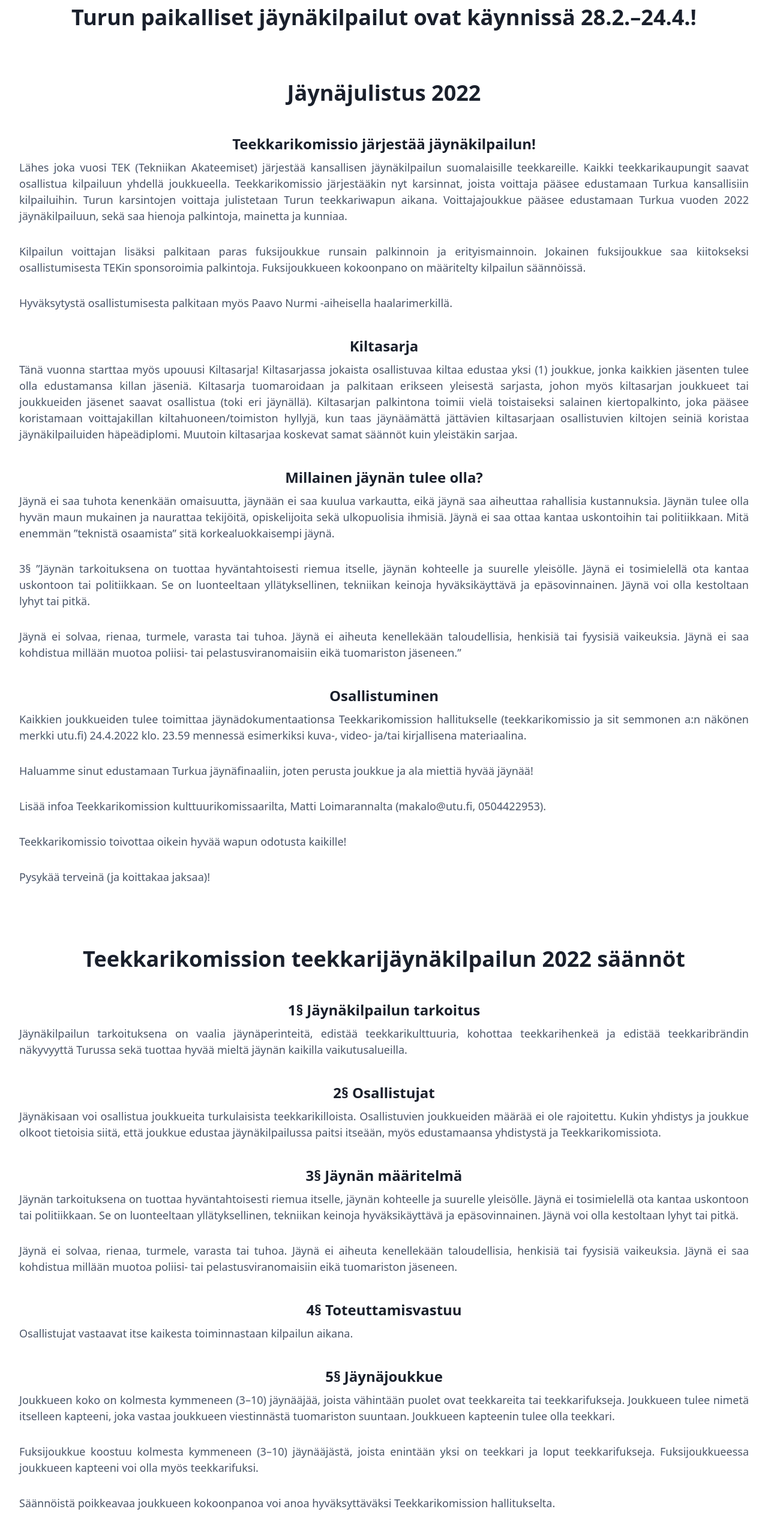
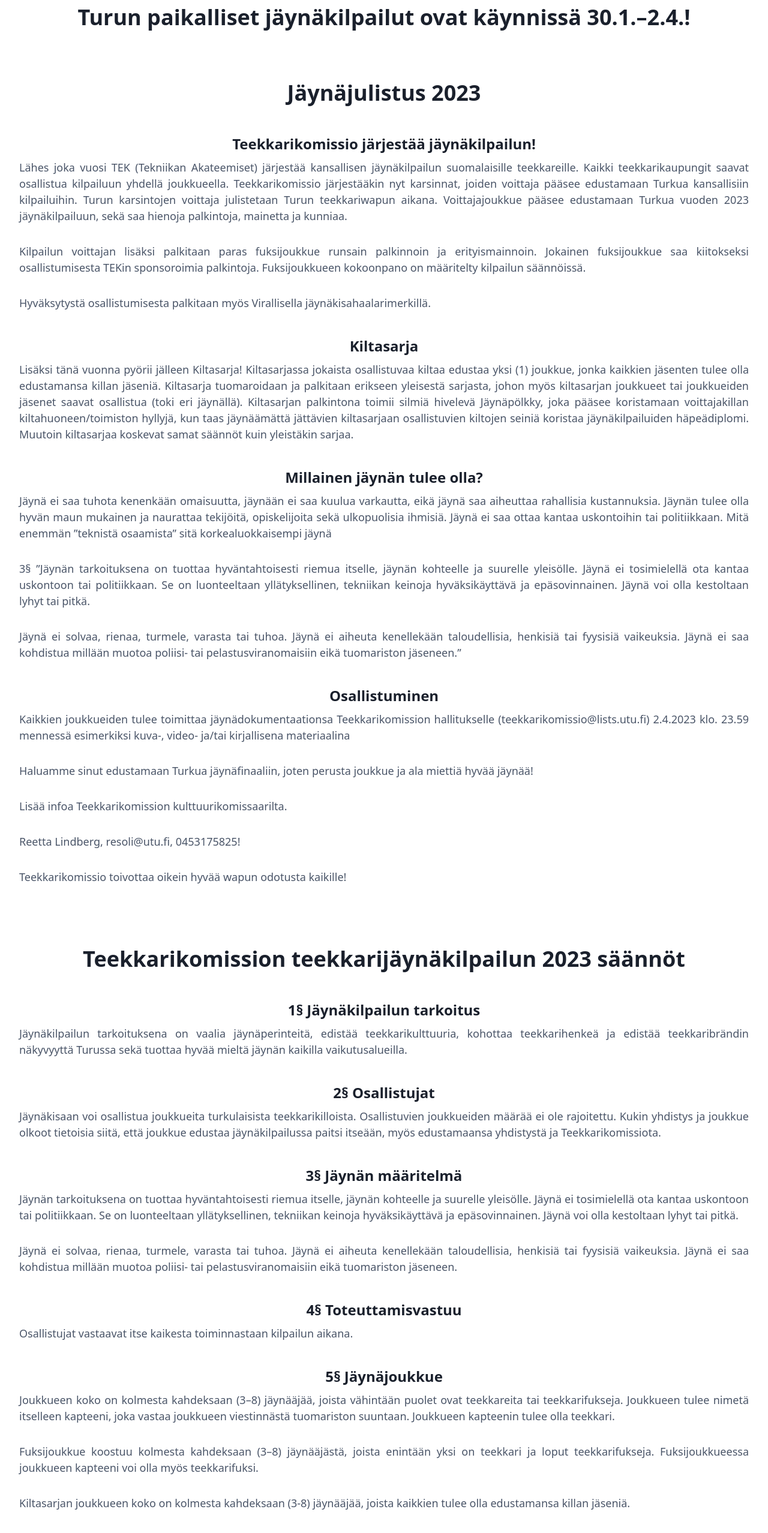
Before and after one commit to Teekkarikomissio/teekkarikomissio.fi, a Next.js app: page /fi/jaynakilpailut in a window 1280 px wide. Shown: the part 120-2676 px from the top of the page at 60% size. Built offline with nearby package versions, Linux system fonts and the light colour scheme; what next would draw is missing.

Commit message:
Updated contents of jäynä competition

```diff
--- a/pages/[lang]/jaynakilpailut.js
+++ b/pages/[lang]/jaynakilpailut.js
@@ -45,6 +45,7 @@ const JaynaCompetition = () => {
       <H3>{t('jaynaRuleHeading5')}</H3>
       <LongText>{t('jaynaRuleText6')}</LongText>
       <LongText>{t('jaynaRuleText7')}</LongText>
+      <LongText>{t('jaynaRuleText19')}</LongText>
       <LongText>{t('jaynaRuleText8')}</LongText>
       <H3>{t('jaynaRuleHeading6')}</H3>
       <LongText>{t('jaynaRuleText9')}</LongText>
--- a/static-translations/locales/fi/jaynacompetition.js
+++ b/static-translations/locales/fi/jaynacompetition.js
@@ -1,24 +1,24 @@
 export default {
     metaTitle: 'Jäynäkilpailut',
-    jaynacompetitionHeading: 'Turun paikalliset jäynäkilpailut ovat käynnissä 28.2.–24.4.!',
-    jaynajulistus: 'Jäynäjulistus 2022',
+    jaynacompetitionHeading: 'Turun paikalliset jäynäkilpailut ovat käynnissä 30.1.–2.4.!',
+    jaynajulistus: 'Jäynäjulistus 2023',
     jaynaHeading1: 'Teekkarikomissio järjestää jäynäkilpailun!',
     jaynaHeading2: 'Millainen jäynän tulee olla?',
     jaynaHeading3: 'Osallistuminen',
     jaynaHeading4: 'Kiltasarja',
-    jaynaText1: 'Lähes joka vuosi TEK (Tekniikan Akateemiset) järjestää kansallisen jäynäkilpailun suomalaisille teekkareille. Kaikki teekkarikaupungit saavat osallistua kilpailuun yhdellä joukkueella. Teekkarikomissio järjestääkin nyt karsinnat, joista voittaja pääsee edustamaan Turkua kansallisiin kilpailuihin. Turun karsintojen voittaja julistetaan Turun teekkariwapun aikana. Voittajajoukkue pääsee edustamaan Turkua vuoden 2022 jäynäkilpailuun, sekä saa hienoja palkintoja, mainetta ja kunniaa.',
+    jaynaText1: 'Lähes joka vuosi TEK (Tekniikan Akateemiset) järjestää kansallisen jäynäkilpailun suomalaisille teekkareille. Kaikki teekkarikaupungit saavat osallistua kilpailuun yhdellä joukkueella. Teekkarikomissio järjestääkin nyt karsinnat, joiden voittaja pääsee edustamaan Turkua kansallisiin kilpailuihin. Turun karsintojen voittaja julistetaan Turun teekkariwapun aikana. Voittajajoukkue pääsee edustamaan Turkua vuoden 2023 jäynäkilpailuun, sekä saa hienoja palkintoja, mainetta ja kunniaa.',
     jaynaText2: 'Kilpailun voittajan lisäksi palkitaan paras fuksijoukkue runsain palkinnoin ja erityismainnoin. Jokainen fuksijoukkue saa kiitokseksi osallistumisesta TEKin sponsoroimia palkintoja. Fuksijoukkueen kokoonpano on määritelty kilpailun säännöissä.',
-    jaynaText3: 'Hyväksytystä osallistumisesta palkitaan myös Paavo Nurmi -aiheisella haalarimerkillä.',
-    jaynaText4: 'Jäynä ei saa tuhota kenenkään omaisuutta, jäynään ei saa kuulua varkautta, eikä jäynä saa aiheuttaa rahallisia kustannuksia. Jäynän tulee olla hyvän maun mukainen ja naurattaa tekijöitä, opiskelijoita sekä ulkopuolisia ihmisiä. Jäynä ei saa ottaa kantaa uskontoihin tai politiikkaan. Mitä enemmän ”teknistä osaamista” sitä korkealuokkaisempi jäynä.',
+    jaynaText3: 'Hyväksytystä osallistumisesta palkitaan myös Virallisella jäynäkisahaalarimerkillä.',
+    jaynaText4: 'Jäynä ei saa tuhota kenenkään omaisuutta, jäynään ei saa kuulua varkautta, eikä jäynä saa aiheuttaa rahallisia kustannuksia. Jäynän tulee olla hyvän maun mukainen ja naurattaa tekijöitä, opiskelijoita sekä ulkopuolisia ihmisiä. Jäynä ei saa ottaa kantaa uskontoihin tai politiikkaan. Mitä enemmän ”teknistä osaamista” sitä korkealuokkaisempi jäynä',
     jaynaText5: '3§ ”Jäynän tarkoituksena on tuottaa hyväntahtoisesti riemua itselle, jäynän kohteelle ja suurelle yleisölle. Jäynä ei tosimielellä ota kantaa uskontoon tai politiikkaan. Se on luonteeltaan yllätyksellinen, tekniikan keinoja hyväksikäyttävä ja epäsovinnainen. Jäynä voi olla kestoltaan lyhyt tai pitkä.',
     jaynaText6: 'Jäynä ei solvaa, rienaa, turmele, varasta tai tuhoa. Jäynä ei aiheuta kenellekään taloudellisia, henkisiä tai fyysisiä vaikeuksia. Jäynä ei saa kohdistua millään muotoa poliisi- tai pelastusviranomaisiin eikä tuomariston jäseneen.”',
-    jaynaText7: 'Kaikkien joukkueiden tulee toimittaa jäynädokumentaationsa Teekkarikomission hallitukselle (teekkarikomissio ja sit semmonen a:n näkönen merkki utu.fi) 24.4.2022 klo. 23.59 mennessä esimerkiksi kuva-, video- ja/tai kirjallisena materiaalina.',
+    jaynaText7: 'Kaikkien joukkueiden tulee toimittaa jäynädokumentaationsa Teekkarikomission hallitukselle (teekkarikomissio@lists.utu.fi) 2.4.2023 klo. 23.59 mennessä esimerkiksi kuva-, video- ja/tai kirjallisena materiaalina',
     jaynaText8: 'Haluamme sinut edustamaan Turkua jäynäfinaaliin, joten perusta joukkue ja ala miettiä hyvää jäynää!',
-    jaynaText9: 'Lisää infoa Teekkarikomission kulttuurikomissaarilta, Matti Loimarannalta (makalo@utu.fi, 0504422953).',
-    jaynaText10: 'Teekkarikomissio toivottaa oikein hyvää wapun odotusta kaikille!',
-    jaynaText11: 'Pysykää terveinä (ja koittakaa jaksaa)!',
-    jaynaText12: 'Tänä vuonna starttaa myös upouusi Kiltasarja! Kiltasarjassa jokaista osallistuvaa kiltaa edustaa yksi (1) joukkue, jonka kaikkien jäsenten tulee olla edustamansa killan jäseniä. Kiltasarja tuomaroidaan ja palkitaan erikseen yleisestä sarjasta, johon myös kiltasarjan joukkueet tai joukkueiden jäsenet saavat osallistua (toki eri jäynällä). Kiltasarjan palkintona toimii vielä toistaiseksi salainen kiertopalkinto, joka pääsee koristamaan voittajakillan kiltahuoneen/toimiston hyllyjä, kun taas jäynäämättä jättävien kiltasarjaan osallistuvien kiltojen seiniä koristaa jäynäkilpailuiden häpeädiplomi.  Muutoin kiltasarjaa koskevat samat säännöt kuin yleistäkin sarjaa.',
-    jaynaRules: 'Teekkarikomission teekkarijäynäkilpailun 2022 säännöt',
+    jaynaText9: 'Lisää infoa Teekkarikomission kulttuurikomissaarilta.',
+    jaynaText10: 'Reetta Lindberg, resoli@utu.fi, 0453175825!',
+    jaynaText11: 'Teekkarikomissio toivottaa oikein hyvää wapun odotusta kaikille!',
+    jaynaText12: 'Lisäksi tänä vuonna pyörii jälleen Kiltasarja! Kiltasarjassa jokaista osallistuvaa kiltaa edustaa yksi (1) joukkue, jonka kaikkien jäsenten tulee olla edustamansa killan jäseniä. Kiltasarja tuomaroidaan ja palkitaan erikseen yleisestä sarjasta, johon myös kiltasarjan joukkueet tai joukkueiden jäsenet saavat osallistua (toki eri jäynällä). Kiltasarjan palkintona toimii silmiä hivelevä Jäynäpölkky, joka pääsee koristamaan voittajakillan kiltahuoneen/toimiston hyllyjä, kun taas jäynäämättä jättävien kiltasarjaan osallistuvien kiltojen seiniä koristaa jäynäkilpailuiden häpeädiplomi.  Muutoin kiltasarjaa koskevat samat säännöt kuin yleistäkin sarjaa.',
+    jaynaRules: 'Teekkarikomission teekkarijäynäkilpailun 2023 säännöt',
     jaynaRuleHeading1: '1§ Jäynäkilpailun tarkoitus',
     jaynaRuleHeading2: '2§ Osallistujat',
     jaynaRuleHeading3: '3§ Jäynän määritelmä',
@@ -35,8 +35,9 @@ export default {
     jaynaRuleText3: 'Jäynän tarkoituksena on tuottaa hyväntahtoisesti riemua itselle, jäynän kohteelle ja suurelle yleisölle. Jäynä ei tosimielellä ota kantaa uskontoon tai politiikkaan. Se on luonteeltaan yllätyksellinen, tekniikan keinoja hyväksikäyttävä ja epäsovinnainen. Jäynä voi olla kestoltaan lyhyt tai pitkä.',
     jaynaRuleText4: 'Jäynä ei solvaa, rienaa, turmele, varasta tai tuhoa. Jäynä ei aiheuta kenellekään taloudellisia, henkisiä tai fyysisiä vaikeuksia. Jäynä ei saa kohdistua millään muotoa poliisi- tai pelastusviranomaisiin eikä tuomariston jäseneen.',
     jaynaRuleText5: 'Osallistujat vastaavat itse kaikesta toiminnastaan kilpailun aikana.',
-    jaynaRuleText6: 'Joukkueen koko on kolmesta kymmeneen (3–10) jäynääjää, joista vähintään puolet ovat teekkareita tai teekkarifukseja. Joukkueen tulee nimetä itselleen kapteeni, joka vastaa joukkueen viestinnästä tuomariston suuntaan. Joukkueen kapteenin tulee olla teekkari.',
-    jaynaRuleText7: 'Fuksijoukkue koostuu kolmesta kymmeneen (3–10) jäynääjästä, joista enintään yksi on teekkari ja loput teekkarifukseja. Fuksijoukkueessa joukkueen kapteeni voi olla myös teekkarifuksi.',
+    jaynaRuleText6: 'Joukkueen koko on kolmesta kahdeksaan (3–8) jäynääjää, joista vähintään puolet ovat teekkareita tai teekkarifukseja. Joukkueen tulee nimetä itselleen kapteeni, joka vastaa joukkueen viestinnästä tuomariston suuntaan. Joukkueen kapteenin tulee olla teekkari.',
+    jaynaRuleText7: 'Fuksijoukkue koostuu kolmesta kahdeksaan (3–8) jäynääjästä, joista enintään yksi on teekkari ja loput teekkarifukseja. Fuksijoukkueessa joukkueen kapteeni voi olla myös teekkarifuksi.',
+    jaynaRuleText19: 'Kiltasarjan joukkueen koko on kolmesta kahdeksaan (3-8) jäynääjää, joista kaikkien tulee olla edustamansa killan jäseniä.',
     jaynaRuleText8: 'Säännöistä poikkeavaa joukkueen kokoonpanoa voi anoa hyväksyttäväksi Teekkarikomission hallitukselta.',
     jaynaRuleText9: 'Tuomaristona toimii Teekkarikomission hallitus, joka kilpailuajan umpeuduttua päättää kokouksessaan voittajan. Kilpailun päätuomarina toimii istuva kulttuurikomissaari. Tuomariston tehtävänä on ohjata ja valvoa kilpailun kulkua. Lisäksi jokainen tuomariston jäsen on velvoitettu ohjeistamaan oman yhdistyksensä joukkueita sekä lisäämään jäynäkulttuuria ja -tietoisuutta yhdistyksessään kisojen jatkuvuuden takaamiseksi.',
     jaynaRuleText10: 'Jäynäkilpailun aikataulun, kilpailuajan ja muut yksityiskohdat määrittelee Teekkarikomission hallitus jäynäjulistuksessa.',
--- a/static-translations/locales/sv/jaynacompetition.js
+++ b/static-translations/locales/sv/jaynacompetition.js
@@ -1,24 +1,24 @@
 export default {
     metaTitle: 'Jäynätavlingen',
-    jaynacompetitionHeading: 'Åbos regionala jäynätävlingar är i gång 28.2.–24.4.!',
-    jaynajulistus: 'Jäynämanifest 2022',
+    jaynacompetitionHeading: 'Åbos regionala jäynätävlingar är i gång 30.1.–2.4.!',
+    jaynajulistus: 'Jäynämanifest 2023',
     jaynaHeading1: 'Teknologkommissionen ordnar Teknologjäynätävling!',
     jaynaHeading2: 'Hurdan skall en jäynä vara?',
     jaynaHeading3: 'Deltagande',
     jaynaHeading4: 'Föreningsserien',
-    jaynaText1: 'Nästan varje år håller TEK (Tekniikan Akateemiset) en nationell jäynätävling för alla Finlands teknologer. Alla teknologorter får bidra till tävlingen med ett lag. Teknologkommissionen ordnar ett kval varifrån vinnarlaget reser vidare till den nationella finalen för att tävla mot andra teknologorter. Teknologkommissionen kommer att utse årets vinnare under teknologwappen. Vinnarna får representera Åbo i jäynätävlingen år 2022 och kommer att få fina priser, ära och berömmelse.',
+    jaynaText1: 'Nästan varje år håller TEK (Tekniikan Akateemiset) en nationell jäynätävling för alla Finlands teknologer. Alla teknologorter får bidra till tävlingen med ett lag. Teknologkommissionen ordnar ett kval varifrån vinnarlaget reser vidare till den nationella finalen för att tävla mot andra teknologorter. Teknologkommissionen kommer att utse årets vinnare under teknologwappen. Vinnarna får representera Åbo i jäynätävlingen år 2023 och kommer att få fina priser, ära och berömmelse.',
     jaynaText2: 'Vid sidan om tävlingens vinnare så belönas också det bästa gulislaget med flera pris och omnämningar. Varje gulislag får TEK sponsorerade pris som tack för deltagande. Gulislagens konfiguration är klargjort i tävlingens regler.',
     jaynaText3: 'För ett godkänt deltagande belönas man ytterligare med ett Officiellt jäynähalarmärke.',
     jaynaText4: 'En jäynä får inte förstöra egendom, man får inte stjäla något och inte orsaka några ekonomiska förluster. Jäynän skall vara i god smak och försöka bidra glädje till såväl idkaren som för utomstående personer. En jäynä får inte ha religiöst eller politiskt syfte. Ju mera ”teknisk kunskap” som används desto mera högklassad blir jäynän.',
     jaynaText5: '3§ "Målet med jäynän är att skapa godhjärtad fröjd åt sig själv, jäynäns recipient och allmänna publiken. Jäynän tar inte seriöst del i politik eller religion. Den är överraskande, använder sig av teknik och är okenventionell. Jäynän kan hålla på en kort stund eller en längre tid.',
     jaynaText6: 'Jäynän får ej förolämpa, fördärva, förstöra, stjäla eller orsaka helgerån. Jäynän får ej orsaka någon finansiella, fysiska, eller mentala problem. Jäynän får ej på något vis riktas mot polisen, räddningsmyndigheter eller juryn."',
-    jaynaText7: 'Alla lag skall skicka in sina tävlingsbidrag som fotodokument, videomaterial, skriftlig redogörelse eller som något annat passande sätt senast den 24.4.2022 kl. 23.59 till Teknologkommissionens styrelse (teekkarikomissio@utu.fi).',
+    jaynaText7: 'Alla lag skall skicka in sina tävlingsbidrag som fotodokument, videomaterial, skriftlig redogörelse eller som något annat passande sätt senast den 2.4.2023 kl. 23.59 till Teknologkommissionens styrelse (teekkarikomissio@lists.utu.fi).',
     jaynaText8: 'Vi vill ha just dig att representera Åbo till jäynäfinalen så grunda ett lag direkt och börja fundera på en bra jäynä!',
-    jaynaText9: 'Mera information fås av Teknologkommissionens kulturkommissarie, Matti Loimaranta (makalo@utu.fi, 0504422953).',
-    jaynaText10: 'För övrigt önskar Teknologkommissionen er alla trevliga kommande wappen!',
-    jaynaText11: 'Håll er friska (och försök hålla ut)!',
-    jaynaText12: 'I år startar också en splitterny tävlingsserie för ämnesföreningar! I föreningsserien representeras varje ämnesförening av ett (1) lag, där alla lagets medlemmar hör till den representerade ämnesföreningen. Föreningsserien döms skilt från den allmänna serien. Föreningsseriens deltagare får också delta i den allmänna serien (dock med en annan jäynä). Föreningsseriens pris är ett för tillfället hemligt vandringspris, som den vinnande ämnesföreningen kan använda för att pryda deras kafferum. De ämnesföreningar som inte deltar i föreningsserien kommer däremot att få ett skamdiplom upphängt i deras föreningsutrymme. Föreningsserien har annars samma regler som den allmänna tävlingsserien.',
-    jaynaRules: 'Teknologkommissionens jäynätävling 2022 regler',
+    jaynaText9: 'Mera information fås av Teknologkommissionens kulturkommissarie.',
+    jaynaText10: 'Reetta Lindberg, resoli@utu.fi, 0453175825',
+    jaynaText11: 'För övrigt önskar Teknologkommissionen er alla trevliga kommande wappen!',
+    jaynaText12: 'I år fortsätter också en tävlingsserie för ämnesföreningar! I Föreningsserien representeras varje ämnesförening av ett (1) lag, där alla lagets medlemmar hör till den representerade ämnesföreningen. Föreningsserien döms skilt från den allmänna serien. Föreningsseriens deltagare får också delta i den allmänna serien (dock med en annan jäynä). Föreningsseriens pris är Jäynäkubb, som den vinnande ämnesföreningen kan använda för att pryda deras kafferum. De ämnesföreningar som inte deltar i föreningsserien kommer däremot att få ett skamdiplom upphängt i deras föreningsutrymme. Föreningsserien har annars samma regler som den allmänna tävlingsserien.',
+    jaynaRules: 'Teknologkommissionens jäynätävling 2023 regler',
     jaynaRuleHeading1: '1§ Jäynätävlingens mening',
     jaynaRuleHeading2: '2§ Deltagare',
     jaynaRuleHeading3: '3§ Definition av jäynä',
@@ -35,16 +35,17 @@ export default {
     jaynaRuleText3: 'Målet med jäynän är att skapa godhjärtad fröjd åt sig själv, jäynäns recipient och allmänna publiken. Jäynän tar inte seriöst del i politik eller religion. Den är överraskande, använder sig av teknik och är okenventionell. Jäynän kan hålla på en kort stund eller en längre tid.',
     jaynaRuleText4: 'Jäynän får ej förolämpa, fördärva, förstöra, stjäla eller orsaka helgerån. Jäynän får ej orsaka någon finansiella, fysiska, eller mentala problem. Jäynän får ej på något vis riktas mot polisen, räddningsmyndigheter eller juryn.',
     jaynaRuleText5: 'Deltagarna bär själva ansvaret över sina handlingar under hela tävlingen.',
-    jaynaRuleText6: 'Lagstorleken är mellan tre och tio (3-10) jäynäre, varav minst hälften är teknologer eller teknologgulisar. Laget ska utse en kapten, som ansvarar för kommunikationen med juryn. Lagkaptenen bör vara teknolog.',
-    jaynaRuleText7: 'Gulislag består av tre till tio (3-10) jäynäre, varav högst en är teknolog och resten är teknologgulisar. I gulislag kan lagkaptenen vara gulis.',
+    jaynaRuleText6: 'Lagstorleken är mellan tre och åtta (3-8) jäynäre, varav minst hälften är teknologer eller teknologgulisar. Laget ska utse en kapten, som ansvarar för kommunikationen med juryn. Lagkaptenen bör vara teknolog.',
+    jaynaRuleText7: 'Gulislag består av tre till åtta (3-8) jäynäre, varav högst en är teknolog och resten är teknologgulisar. I gulislag kan lagkaptenen vara gulis.',
+    jaynaRuleText19: 'Ämnesförenings lags storlek är mellan tre och åtta (3-8) jäynäre, varav alla är medlemmar av gillet som de representerar.',
     jaynaRuleText8: 'Man kan be Teknologkommissionens styrelse om lov att delta med ett lag som inte möter ovanstående regler.',
-    jaynaRuleText9: 'Teknologkommissionens styrelse fungerar som tävlingens jury. Då jäynätävlinges tid är slut, utser juryn en vinnare. Teknolokommissionens sittande kulturkommissarie fungerar som huvuddomare. Juryns uppgift är att vägleda och övervaka tävlingens gång. Däröver är varje jurymedlem förpliktad att guida sin egen förenings lag och öka jäynäkultur och -tillkännedom i sin förening för att försäkra tävlingarnas framtid.',
+    jaynaRuleText9: 'Teknologkommissionens styrelse fungerar som tävlingens jury. Då jäynätävlinges tid är slut, utser juryn en vinnare. Teknolokommissionens sittande kulturkommissarie fungerar som huvuddomare. Juryns uppgift är att vägleda och övervaka tävlingens gång. Däröver är varje jurymedlem förpliktad att guida sin egen förenings lag och öka jäynäkultur och - tillkännedom i sin förening för att försäkra tävlingarnas framtid.',
     jaynaRuleText10: 'Jäynätävlingens tidtabell, tävlingstiden och andra detaljer bestämmer Teknologkommissionens styrelse i jäynämanifestet.',
     jaynaRuleText11: 'Då tävlingstiden tar slut, bör jäynädokumentationen vara levererad åt Teknologkommissionens styrelse. Under tävlingstiden gör lagen en (1) så rolig, aktuell, iögonfallande och teknologtraditionerna befrämjande jäynä som möjligt. Jäynän använd i tävlingen får laget ej ha använt tidigare.',
     jaynaRuleText12: 'Tävlingsområdet är Tellus land-, luft- och vattenområden. För jäynän utförda i rymden krävs särskilt tillstånd av Teknologkommissionen.',
     jaynaRuleText13: 'Utöver dessa regler, bör följas även EU:s lagstiftning, Finlands lag, rådande ordningsregler, goda seder och annat man kan råka tänka sig.',
     jaynaRuleText14: 'I tävlingens bedömning tas speciellt i beaktande artiklarna nämnda i paragraf tre (3). Lagen bör lägga stor uppmärksamhet på sin jäynäs verifierbarhet. Detta kan ske oralt, per text, monumentalt, visuellt, magnetiskt, eller på annat vis utsläppa jäynän in för bedömning åt juryn. Helst verifieras jäynörnä genom att filma dem. Vid behov kan man även be en medlem av Teknologkommissionen att komma på plats för att verifiera jäynän.',
-    jaynaRuleText15: 'Teknologkommissionen offentliggör tävlingens resultat under en särskilt nämnd tid, på ett särskilt nämnt ställe. Vinnarna får ett vandrande pris. Utöver detta, får vinnarna också omätbar ära och berömmelse. Medlemmarna i det vinnande laget är berättigade att bära Teknologkommissionens fastställda rödgula jäynätofs i sin tofsmössa och får representera Åbo i TEKs nationella teknologjäynätävling. ',
+    jaynaRuleText15: 'Teknologkommissionen offentliggör tävlingens resultat under en särskilt nämnd tid, på ett särskilt nämnt ställe. Vinnarna får ett vandrande pris. Utöver detta, får vinnarna också omätbar ära och berömmelse. Medlemmarna i det vinnande laget är berättigade att bära Teknologkommissionens fastställda rödgula jäynätofs i sin tofsmössa och får representera Åbo i TEKs nationella teknologjäynätävling.',
     jaynaRuleText16: 'Teknologkommissionens styrelse tolkar dessa regler.',
     jaynaRuleText17: 'Teknologkommissionens styrelse kan med ett enigt beslut ändra på reglerna. Ändringar på reglerna måste göras kända för medlemsföreningarna i god tid, ifall ändringarna i fråga inte sker under tävlingstiden. I så fall, ska ändringarna meddelas så fort som möjligt.',
     jaynaRuleText18: 'Medlemsföreningarna har möjlighet att överklaga regeländringar. I såna fall behandlas överklagelsen på föreningens möte. Där kan reglerna ändras med minst en 3⁄4 majoritetsröst.'
```
